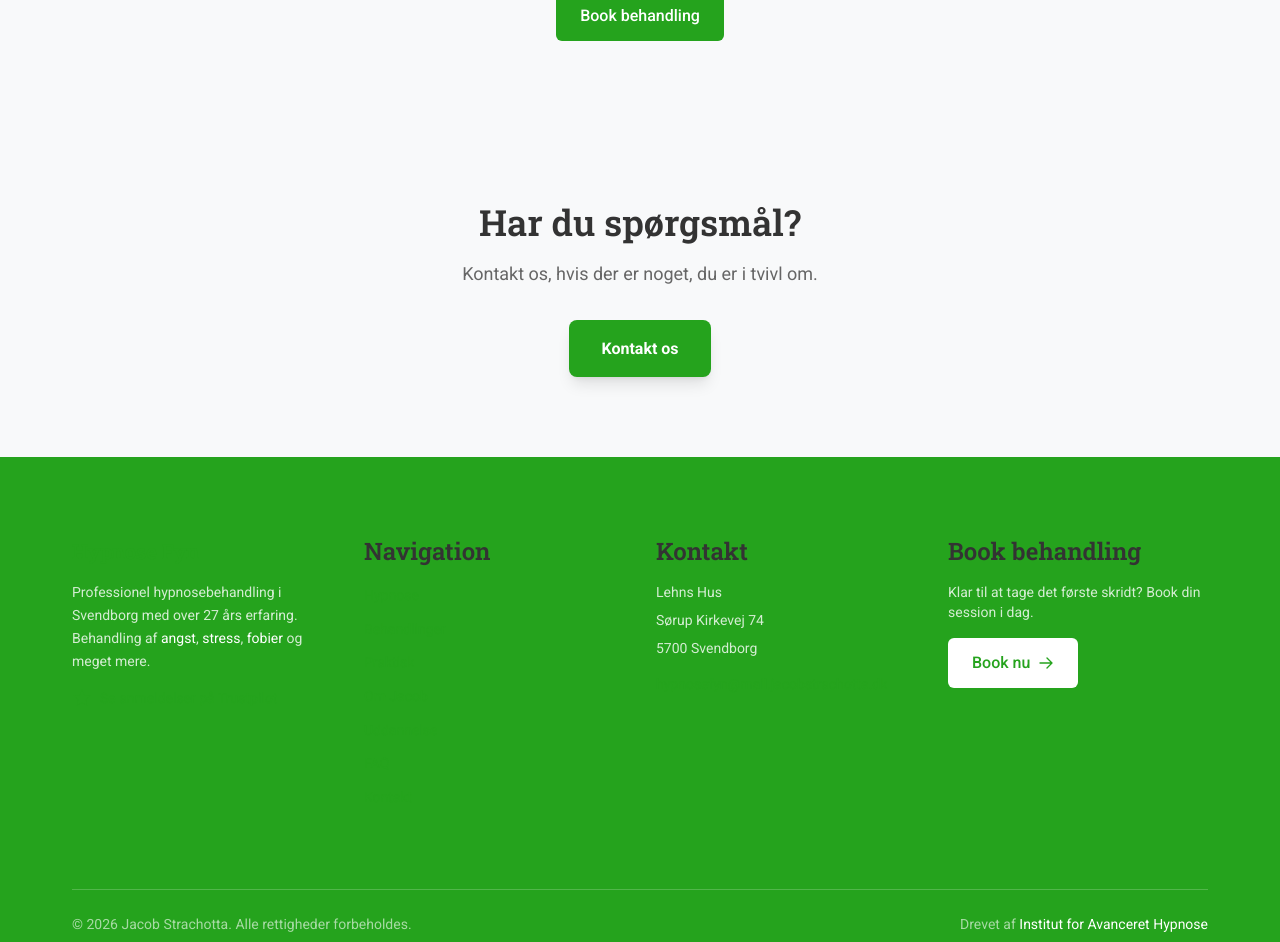
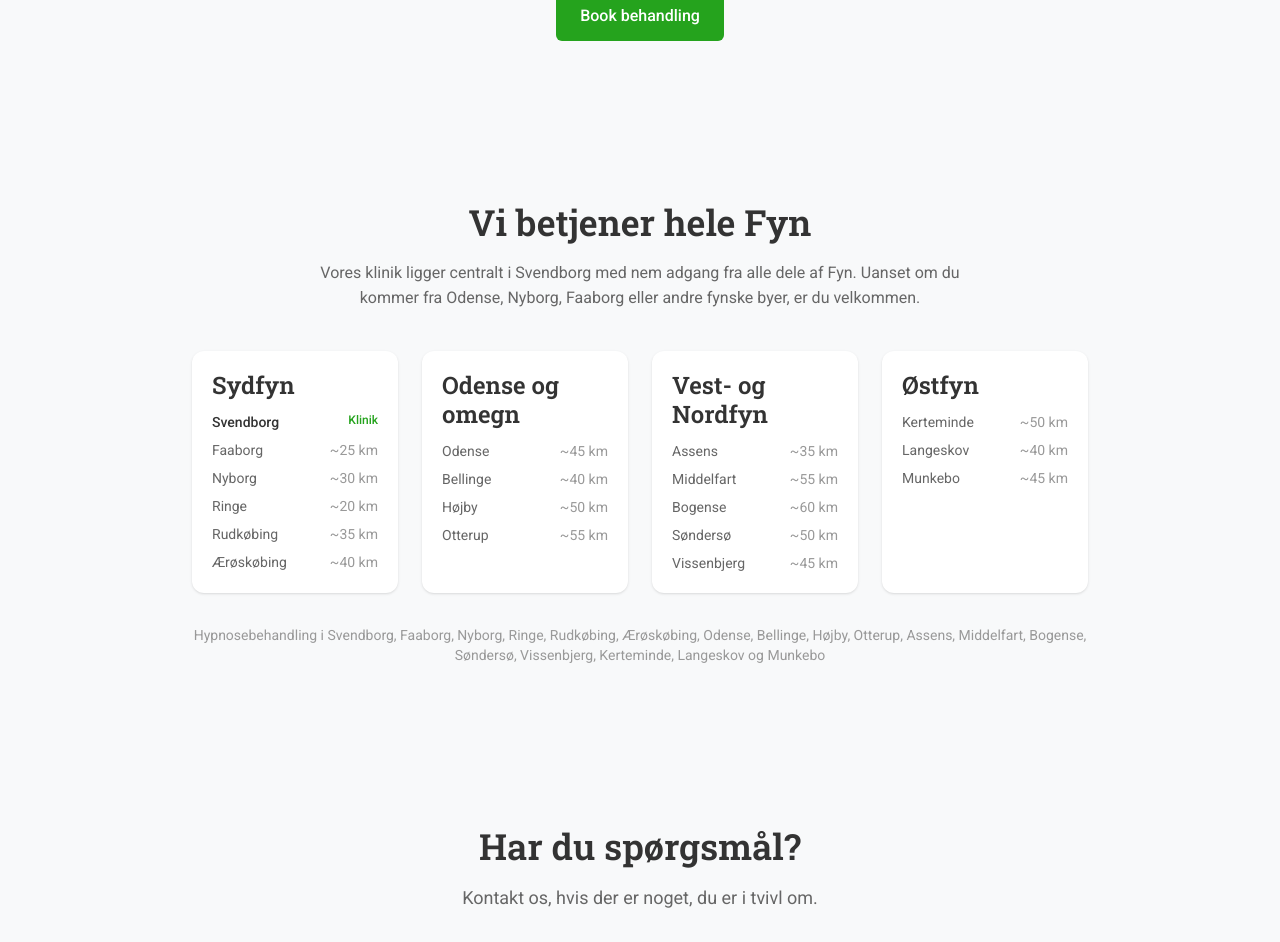
Before and after one commit to thebinarybeastieboy/hypnosefyn.dk, a Next.js app: page /praktisk in a window 1280 px wide. Shown: the part 1620-2562 px from the top of the page. Built offline with nearby package versions, Linux system fonts and the light colour scheme.

Commit message:
feat: local SEO for all Fyn cities
- Added fyn-cities.json with 18 cities organized by region
- Added 'Vi betjener hele Fyn' section on praktisk page
- Enhanced JSON-LD areaServed with all major Fyn cities
- Natural content with distances, no spam

```diff
--- a/app/praktisk/page.tsx
+++ b/app/praktisk/page.tsx
@@ -2,6 +2,7 @@ import { Metadata } from 'next';
 import Link from 'next/link';
 import CTA from '@/components/blocks/CTA';
 import site from '@/content/site.json';
+import fynCities from '@/content/fyn-cities.json';
 
 export const metadata: Metadata = {
     title: 'Praktisk information',
@@ -245,6 +246,58 @@ export default function PraktiskPage() {
                 </div>
             </section>
 
+            {/* Service Area - Local SEO */}
+            <section className="section bg-background-alt">
+                <div className="container">
+                    <div className="max-w-4xl mx-auto">
+                        <div className="text-center mb-10">
+                            <h2
+                                className="text-2xl md:text-3xl font-bold text-text mb-4"
+                                style={{ fontFamily: 'var(--font-headline)' }}
+                            >
+                                Vi betjener hele Fyn
+                            </h2>
+                            <p className="text-text-light max-w-2xl mx-auto">
+                                Vores klinik ligger centralt i Svendborg med nem adgang fra alle dele af Fyn.
+                                Uanset om du kommer fra Odense, Nyborg, Faaborg eller andre fynske byer, er du velkommen.
+                            </p>
+                        </div>
+
+                        <div className="grid gap-6 md:grid-cols-2 lg:grid-cols-4">
+                            {fynCities.regions.map((region) => (
+                                <div key={region.name} className="bg-white rounded-xl p-5 shadow-sm">
+                                    <h3
+                                        className="font-semibold text-primary mb-3"
+                                        style={{ fontFamily: 'var(--font-headline)' }}
+                                    >
+                                        {region.name}
+                                    </h3>
+                                    <ul className="space-y-2 text-sm">
+                                        {region.cities.map((city) => (
+                                            <li key={city.name} className="flex justify-between text-text-light">
+                                                <span className={city.primary ? 'font-medium text-text' : ''}>
+                                                    {city.name}
+                                                </span>
+                                                {city.distance > 0 && (
+                                                    <span className="text-text-muted">~{city.distance} km</span>
+                                                )}
+                                                {city.primary && (
+                                                    <span className="text-primary text-xs font-medium">Klinik</span>
+                                                )}
+                                            </li>
+                                        ))}
+                                    </ul>
+                                </div>
+                            ))}
+                        </div>
+
+                        <p className="text-center text-sm text-text-muted mt-8">
+                            Hypnosebehandling i {fynCities.allCities.slice(0, -1).join(', ')} og {fynCities.allCities.slice(-1)}
+                        </p>
+                    </div>
+                </div>
+            </section>
+
             {/* CTA */}
             <CTA
                 title="Har du spørgsmål?"
--- /dev/null
+++ b/content/fyn-cities.json
@@ -0,0 +1,118 @@
+{
+    "description": "Byer på Fyn som Hypnose Fyn betjener",
+    "regions": [
+        {
+            "name": "Sydfyn",
+            "cities": [
+                {
+                    "name": "Svendborg",
+                    "distance": 0,
+                    "primary": true
+                },
+                {
+                    "name": "Faaborg",
+                    "distance": 25
+                },
+                {
+                    "name": "Nyborg",
+                    "distance": 30
+                },
+                {
+                    "name": "Ringe",
+                    "distance": 20
+                },
+                {
+                    "name": "Rudkøbing",
+                    "distance": 35
+                },
+                {
+                    "name": "Ærøskøbing",
+                    "distance": 40
+                }
+            ]
+        },
+        {
+            "name": "Odense og omegn",
+            "cities": [
+                {
+                    "name": "Odense",
+                    "distance": 45
+                },
+                {
+                    "name": "Bellinge",
+                    "distance": 40
+                },
+                {
+                    "name": "Højby",
+                    "distance": 50
+                },
+                {
+                    "name": "Otterup",
+                    "distance": 55
+                }
+            ]
+        },
+        {
+            "name": "Vest- og Nordfyn",
+            "cities": [
+                {
+                    "name": "Assens",
+                    "distance": 35
+                },
+                {
+                    "name": "Middelfart",
+                    "distance": 55
+                },
+                {
+                    "name": "Bogense",
+                    "distance": 60
+                },
+                {
+                    "name": "Søndersø",
+                    "distance": 50
+                },
+                {
+                    "name": "Vissenbjerg",
+                    "distance": 45
+                }
+            ]
+        },
+        {
+            "name": "Østfyn",
+            "cities": [
+                {
+                    "name": "Kerteminde",
+                    "distance": 50
+                },
+                {
+                    "name": "Langeskov",
+                    "distance": 40
+                },
+                {
+                    "name": "Munkebo",
+                    "distance": 45
+                }
+            ]
+        }
+    ],
+    "allCities": [
+        "Svendborg",
+        "Faaborg",
+        "Nyborg",
+        "Ringe",
+        "Rudkøbing",
+        "Ærøskøbing",
+        "Odense",
+        "Bellinge",
+        "Højby",
+        "Otterup",
+        "Assens",
+        "Middelfart",
+        "Bogense",
+        "Søndersø",
+        "Vissenbjerg",
+        "Kerteminde",
+        "Langeskov",
+        "Munkebo"
+    ]
+}
--- a/lib/seo.ts
+++ b/lib/seo.ts
@@ -94,10 +94,51 @@ export function generateServiceSchema() {
             '@id': 'https://hypnosefyn.dk/#business',
         },
         serviceType: 'Hypnoterapi',
-        areaServed: {
-            '@type': 'Place',
-            name: 'Fyn, Danmark',
-        },
+        areaServed: [
+            {
+                '@type': 'City',
+                name: 'Svendborg',
+                containedInPlace: { '@type': 'AdministrativeArea', name: 'Fyn' },
+            },
+            {
+                '@type': 'City',
+                name: 'Odense',
+                containedInPlace: { '@type': 'AdministrativeArea', name: 'Fyn' },
+            },
+            {
+                '@type': 'City',
+                name: 'Nyborg',
+            },
+            {
+                '@type': 'City',
+                name: 'Faaborg',
+            },
+            {
+                '@type': 'City',
+                name: 'Middelfart',
+            },
+            {
+                '@type': 'City',
+                name: 'Assens',
+            },
+            {
+                '@type': 'City',
+                name: 'Kerteminde',
+            },
+            {
+                '@type': 'City',
+                name: 'Ringe',
+            },
+            {
+                '@type': 'City',
+                name: 'Bogense',
+            },
+            {
+                '@type': 'AdministrativeArea',
+                name: 'Fyn',
+                containedInPlace: { '@type': 'Country', name: 'Danmark' },
+            },
+        ],
         hasOfferCatalog: {
             '@type': 'OfferCatalog',
             name: 'Hypnosebehandlinger',
```
